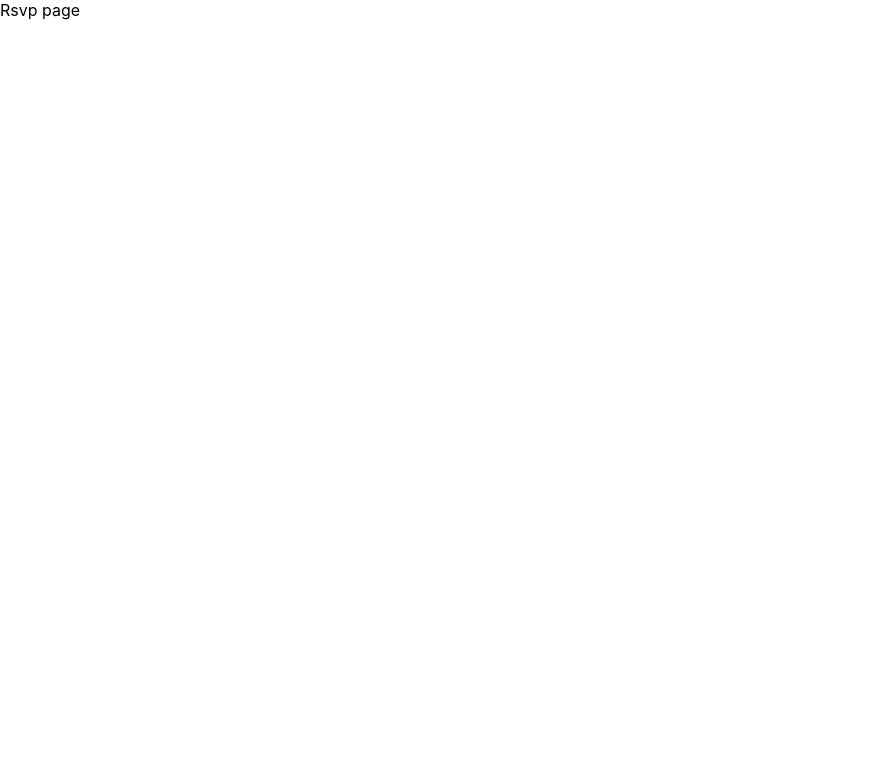
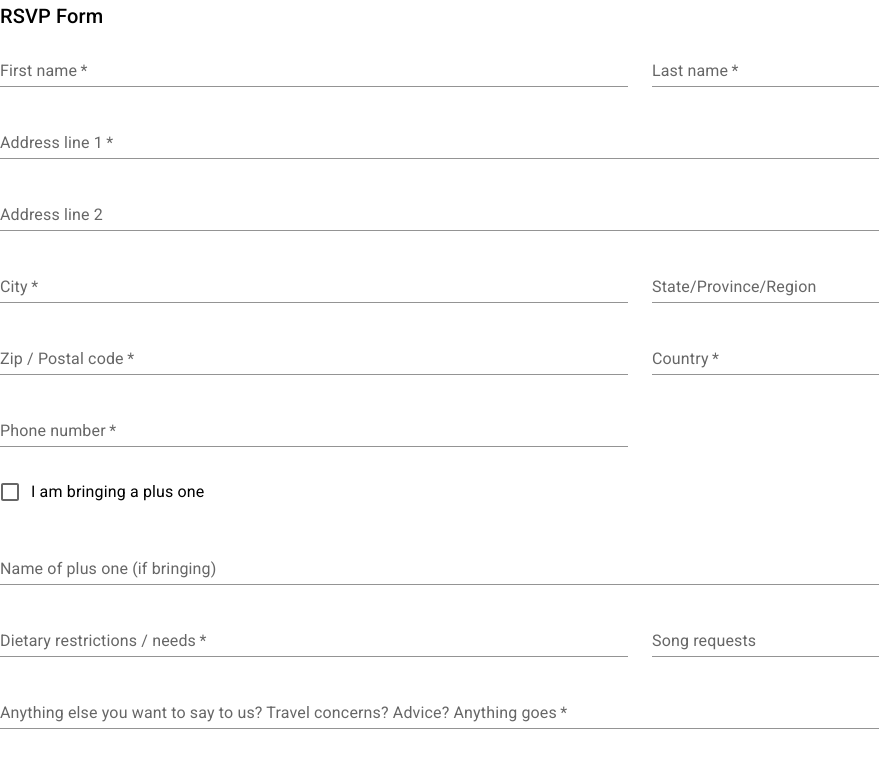
Before and after one commit to Narnian12/pc-wedding-template, a React (Create React App) app: page /rsvp in a window 1280 px wide. Shown: the top 768 px of the page, without its empty margins (0-879 px from the left). Built offline with nearby package versions, Linux system fonts and the light colour scheme.

Commit message:
RSVP Form
Added text forms for RSVP page

```diff
--- a/src/pages/Rsvp.tsx
+++ b/src/pages/Rsvp.tsx
@@ -1,3 +1,157 @@
+import * as React from "react";
+import Grid from "@mui/material/Grid";
+import Typography from "@mui/material/Typography";
+import TextField from "@mui/material/TextField";
+import FormControlLabel from "@mui/material/FormControlLabel";
+import Checkbox from "@mui/material/Checkbox";
+
 export default function Rsvp() {
-  return <div>Rsvp page</div>;
+  return (
+    <React.Fragment>
+      <Typography variant="h6" gutterBottom>
+        RSVP Form
+      </Typography>
+      <Grid container spacing={3}>
+        <Grid item xs={12} sm={6}>
+          <TextField
+            required
+            id="firstName"
+            name="firstName"
+            label="First name"
+            fullWidth
+            autoComplete="given-name"
+            variant="standard"
+          />
+        </Grid>
+        <Grid item xs={12} sm={6}>
+          <TextField
+            required
+            id="lastName"
+            name="lastName"
+            label="Last name"
+            fullWidth
+            autoComplete="family-name"
+            variant="standard"
+          />
+        </Grid>
+        <Grid item xs={12}>
+          <TextField
+            required
+            id="address1"
+            name="address1"
+            label="Address line 1"
+            fullWidth
+            autoComplete="shipping address-line1"
+            variant="standard"
+          />
+        </Grid>
+        <Grid item xs={12}>
+          <TextField
+            id="address2"
+            name="address2"
+            label="Address line 2"
+            fullWidth
+            autoComplete="shipping address-line2"
+            variant="standard"
+          />
+        </Grid>
+        <Grid item xs={12} sm={6}>
+          <TextField
+            required
+            id="city"
+            name="city"
+            label="City"
+            fullWidth
+            autoComplete="shipping address-level2"
+            variant="standard"
+          />
+        </Grid>
+        <Grid item xs={12} sm={6}>
+          <TextField
+            id="state"
+            name="state"
+            label="State/Province/Region"
+            fullWidth
+            variant="standard"
+          />
+        </Grid>
+        <Grid item xs={12} sm={6}>
+          <TextField
+            required
+            id="zip"
+            name="zip"
+            label="Zip / Postal code"
+            fullWidth
+            autoComplete="shipping postal-code"
+            variant="standard"
+          />
+        </Grid>
+        <Grid item xs={12} sm={6}>
+          <TextField
+            required
+            id="country"
+            name="country"
+            label="Country"
+            fullWidth
+            autoComplete="shipping country"
+            variant="standard"
+          />
+        </Grid>
+        <Grid item xs={12} sm={6}>
+          <TextField
+            required
+            id="phone"
+            name="phone"
+            label="Phone number"
+            fullWidth
+            variant="standard"
+          />
+        </Grid>
+        <Grid item xs={12}>
+          <FormControlLabel
+            control={<Checkbox color="secondary" name="plusOne" value="yes" />}
+            label="I am bringing a plus one"
+          />
+        </Grid>
+        <Grid item xs={12}>
+          <TextField
+            id="plus1"
+            name="plus1"
+            label="Name of plus one (if bringing)"
+            fullWidth
+            variant="standard"
+          />
+        </Grid>
+        <Grid item xs={12} sm={6}>
+          <TextField
+            required
+            id="diet"
+            name="diet"
+            label="Dietary restrictions / needs"
+            fullWidth
+            variant="standard"
+          />
+        </Grid>
+        <Grid item xs={12} sm={6}>
+          <TextField
+            id="song"
+            name="song"
+            label="Song requests"
+            fullWidth
+            variant="standard"
+          />
+        </Grid>
+        <Grid item xs={12}>
+          <TextField
+            required
+            id="other"
+            name="other"
+            label="Anything else you want to say to us? Travel concerns? Advice? Anything goes"
+            fullWidth
+            variant="standard"
+          />
+        </Grid>
+      </Grid>
+    </React.Fragment>
+  );
 }
```
